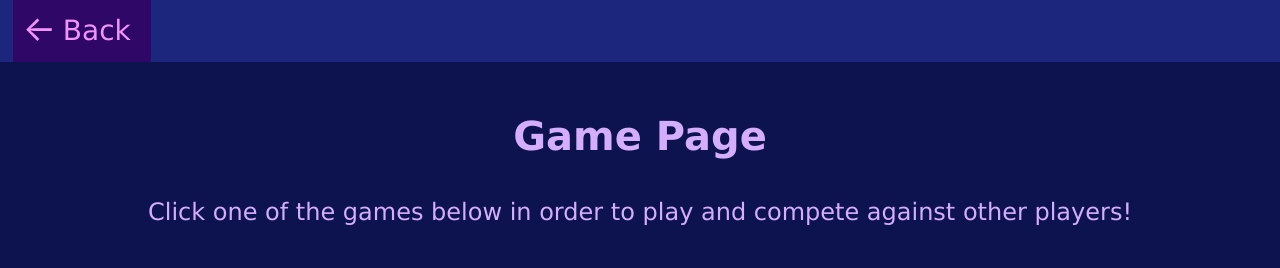
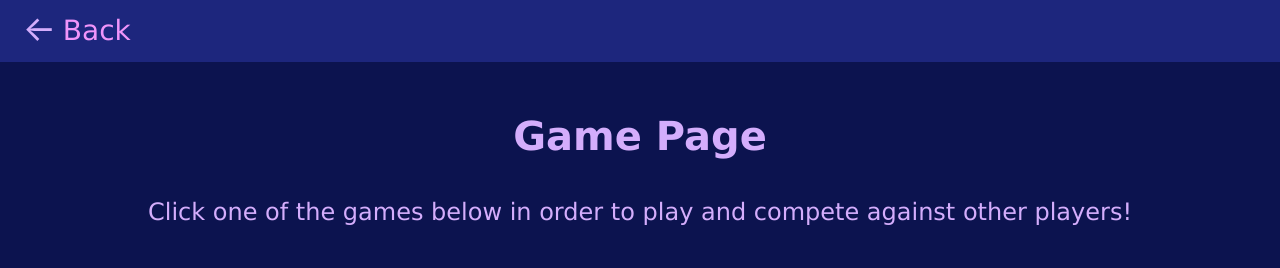
Before and after one commit to AnduG/ProiectIA4, a Flask app: page /games in a window 1280 px wide. Shown: the top 268 px of the page. Run offline with Flask 3, Linux system fonts and the light colour scheme; some libraries are stand-ins or nearby versions.

Commit message:
more color changes

```diff
--- a/website/templates/gamepage.html
+++ b/website/templates/gamepage.html
@@ -7,8 +7,7 @@
         }
 
         .back-button {
-                background-color: #2F0767;
-                color: #F094FA;
+                background-color: #1D267D;
                 font-size: 16px;
                 padding: 10px 20px;
                 display: inline-block;
@@ -22,6 +21,7 @@
             top: 50%;
             transform: translateY(-55%);
             font-size: 35px;
+            color: #D4ADFC;
         }
 
         back a {
--- a/website/templates/homepage.html
+++ b/website/templates/homepage.html
@@ -4,7 +4,7 @@
     <style>
 
         logbar a, play_button a {
-            color: #260654;
+            color: #D4ADFC;
             font-size: 3.5vh;
             margin-left: 30px;
             font-family: 'Lucida Sans', 'Lucida Sans Regular', 'Lucida Grande', 'Lucida Sans Unicode', Geneva, Verdana, sans-serif;
```
